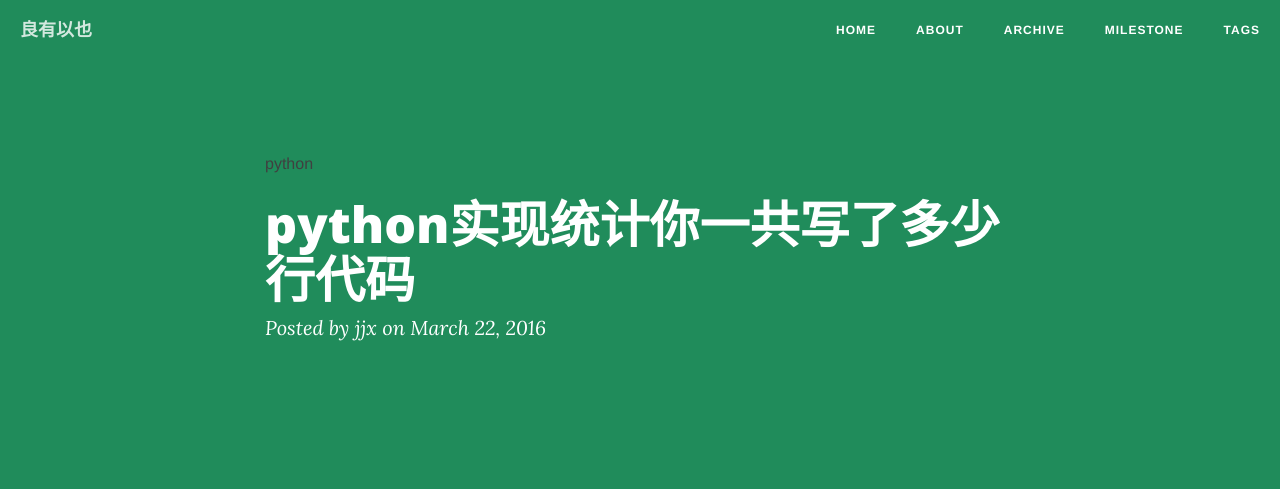
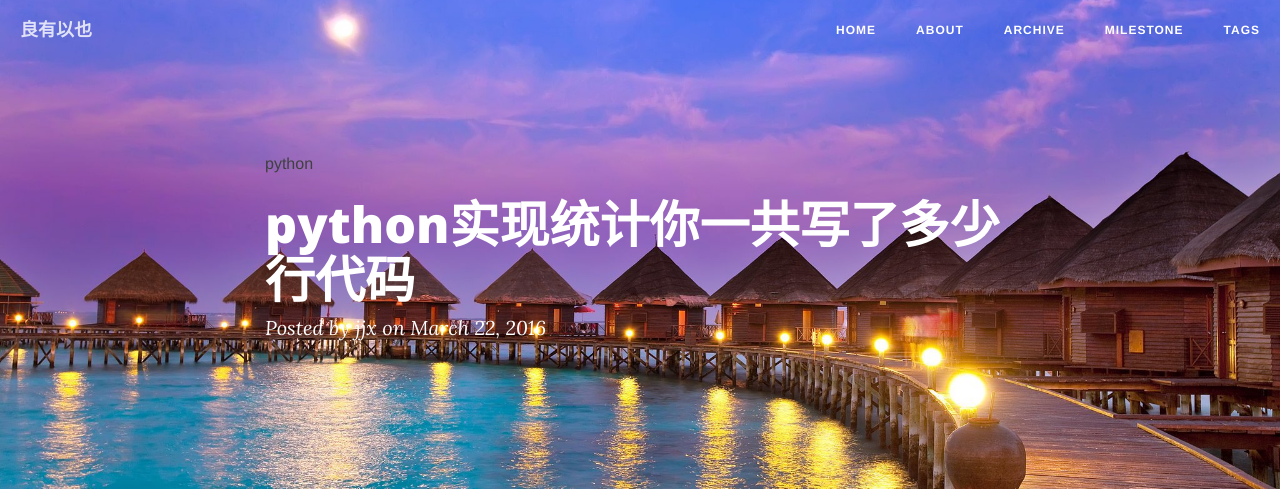
Before and after one commit to whuhan2013/whuhan2013.github.io, a Jekyll site: the page built from _posts/2016-03-13-python-achieve-how-many-code.md, in a window 1280 px wide. Shown: the top 489 px of the page. Built offline with Jekyll 4.4.1, drawn with Linux system fonts in a browser that asks for light colours; nearby versions of some CDN libraries; comment, search, counter and statistics services are not loaded; grey boxes are pictures that could not be loaded.

Commit message:
Update _config.yml

```diff
--- a/_config.yml
+++ b/_config.yml
@@ -1,6 +1,6 @@
 # Site settings
 title: 良有以也
-header-img: "img/3.jpg"
+header-img: "img/1.jpg"
 tagline: "cn"
 description: "江军祥|读而立·写而生"
 baseurl: ""
@@ -44,7 +44,7 @@
     values:
       layout: "post"
       author: "jjx"
-      header-img: "img/green.jpg" # We don't want posts without a header image, that whould mean white on white
+      header-img: "img/6.jpg" # We don't want posts without a header image, that whould mean white on white
 
 # Comments
 comments :
```
